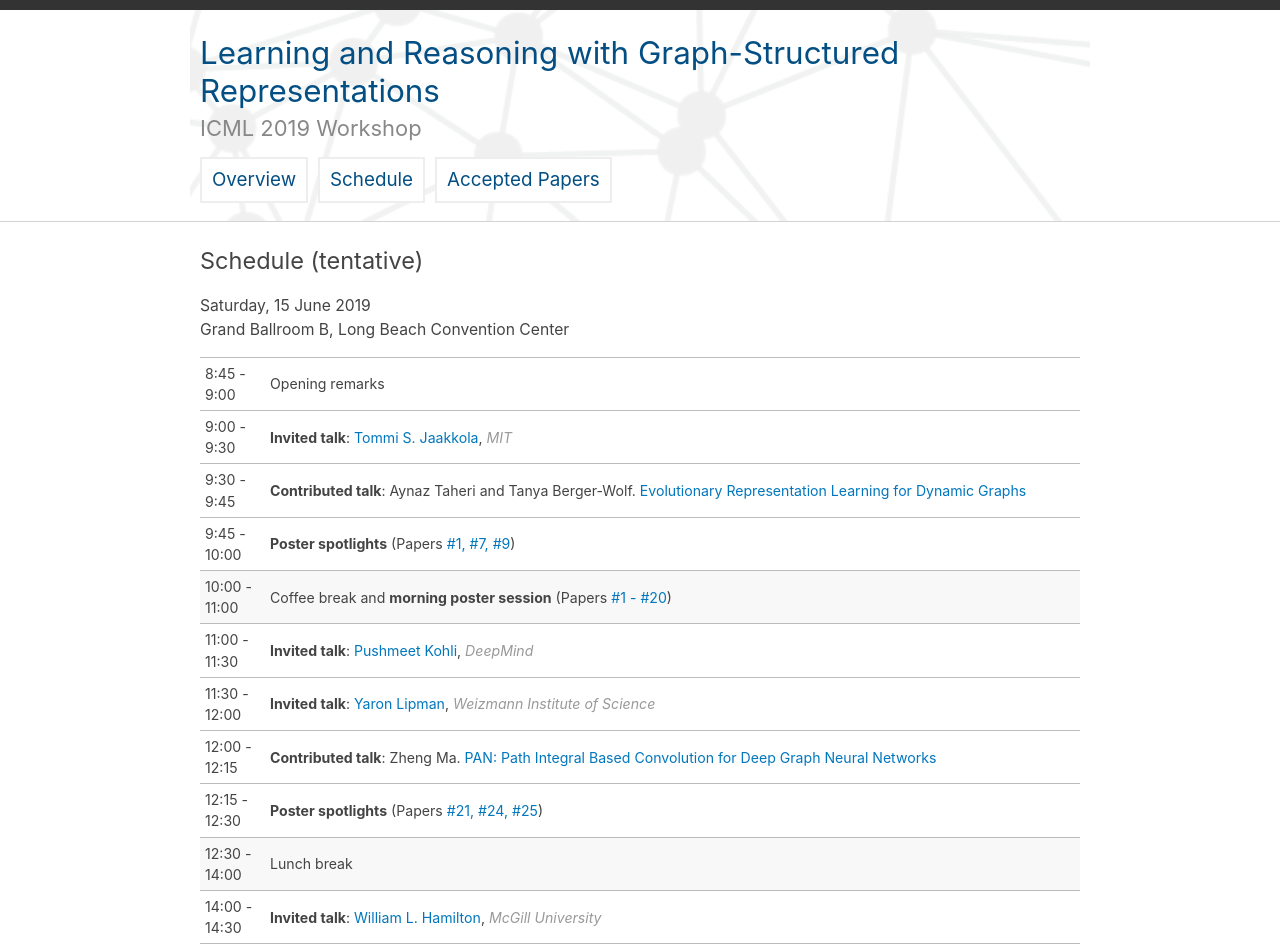
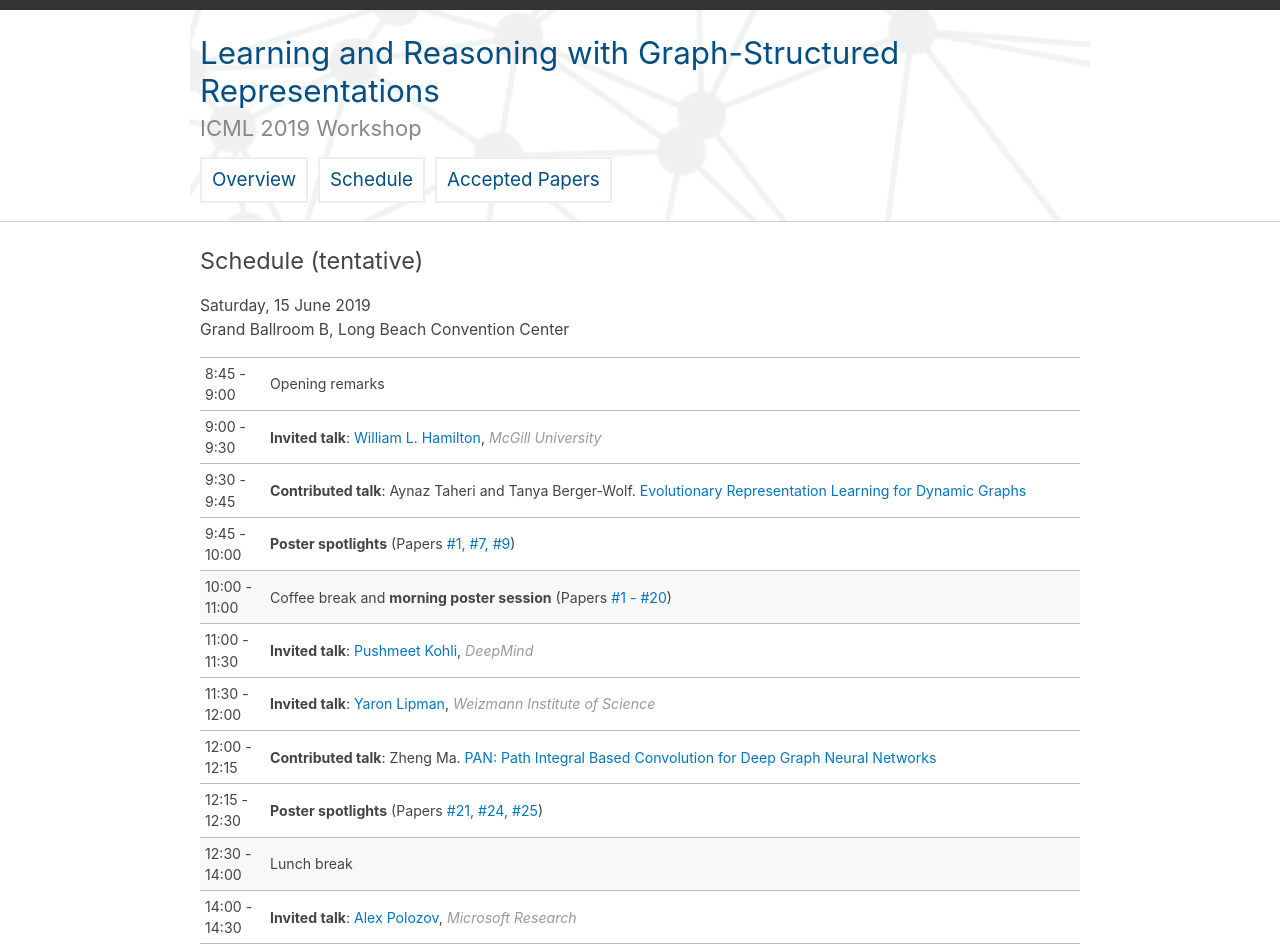
Before and after one commit to graphreason/graphreason.github.io, a plain HTML site: page schedule.html in a window 1280 px wide. Shown: the top 952 px of the page. Drawn offline with Linux system fonts and the light colour scheme.

Commit message:
Update speakers

```diff
--- a/schedule.html
+++ b/schedule.html
@@ -38,7 +38,7 @@
             </tr>
             <tr>
               <td>9:00 -<br /> 9:30</td>
-              <td><strong>Invited talk</strong>: <a href="http://people.csail.mit.edu/tommi/">Tommi S. Jaakkola</a>, <span class="affiliation">MIT</span></td>
+              <td><strong>Invited talk</strong>: <a href="https://williamleif.github.io/">William L. Hamilton</a>, <span class="affiliation">McGill University</span></td>
             </tr>
             <tr>
               <td>9:30 -<br /> 9:45</td>
@@ -74,7 +74,7 @@
             </tr>
             <tr>
               <td>14:00 -<br /> 14:30</td>
-              <td><strong>Invited talk</strong>: <a href="https://williamleif.github.io/">William L. Hamilton</a>, <span class="affiliation">McGill University</span></td>
+              <td><strong>Invited talk</strong>: <a href="https://alexpolozov.com">Alex Polozov</a>, <span class="affiliation">Microsoft Research</span></td>
             </tr>
             <tr>
               <td>14:30 -<br /> 15:00</td>
```
Also changed, not shown: index.html (+1 -1 lines).
